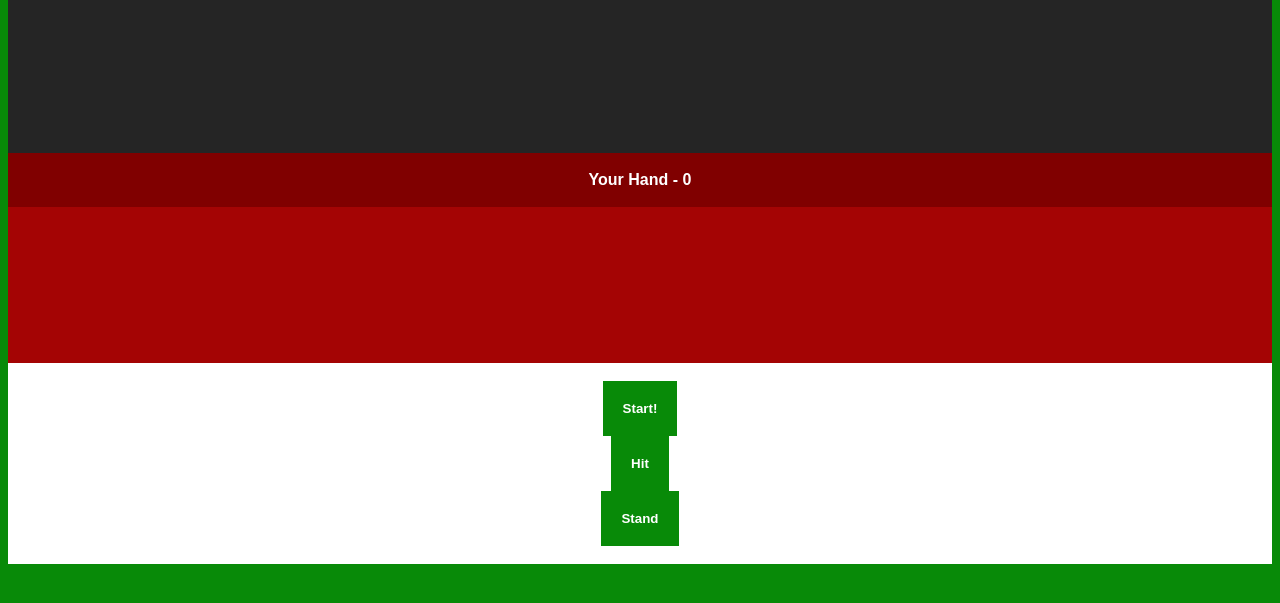
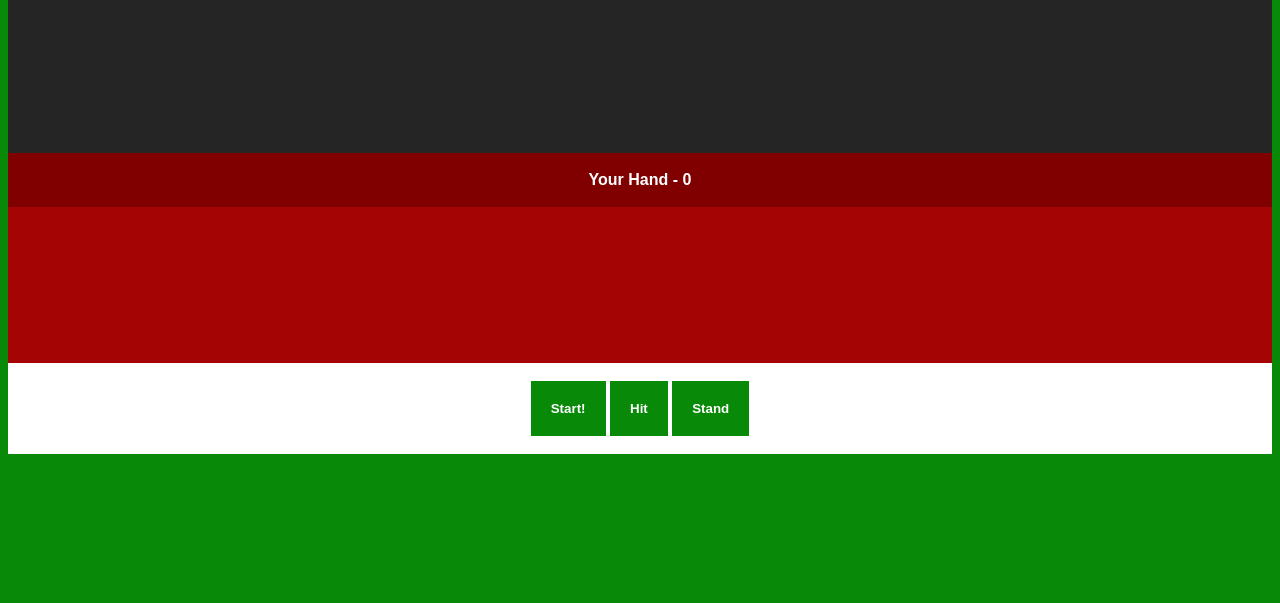
Before and after one commit to GregorP98/Blackjack, a plain HTML site: page index.html in a window 1280 px wide. Shown: the part 137-740 px from the top of the page. Drawn offline with Linux system fonts and the light colour scheme.

Commit message:
Update index.html

```diff
--- a/index.html
+++ b/index.html
@@ -22,7 +22,7 @@
     <div id="play-cards"></div>
     <div id="play-control">
      <input type="button" id="playc-start" value="Start!" />
-      <div style=hidden><input type="button" id="playc-hit" value="Hit" /></div>
+     <input type="button" id="playc-hit" value="Hit" />
      <input type="button" id="playc-stand" value="Stand" />
     </div>
   </body>
```
